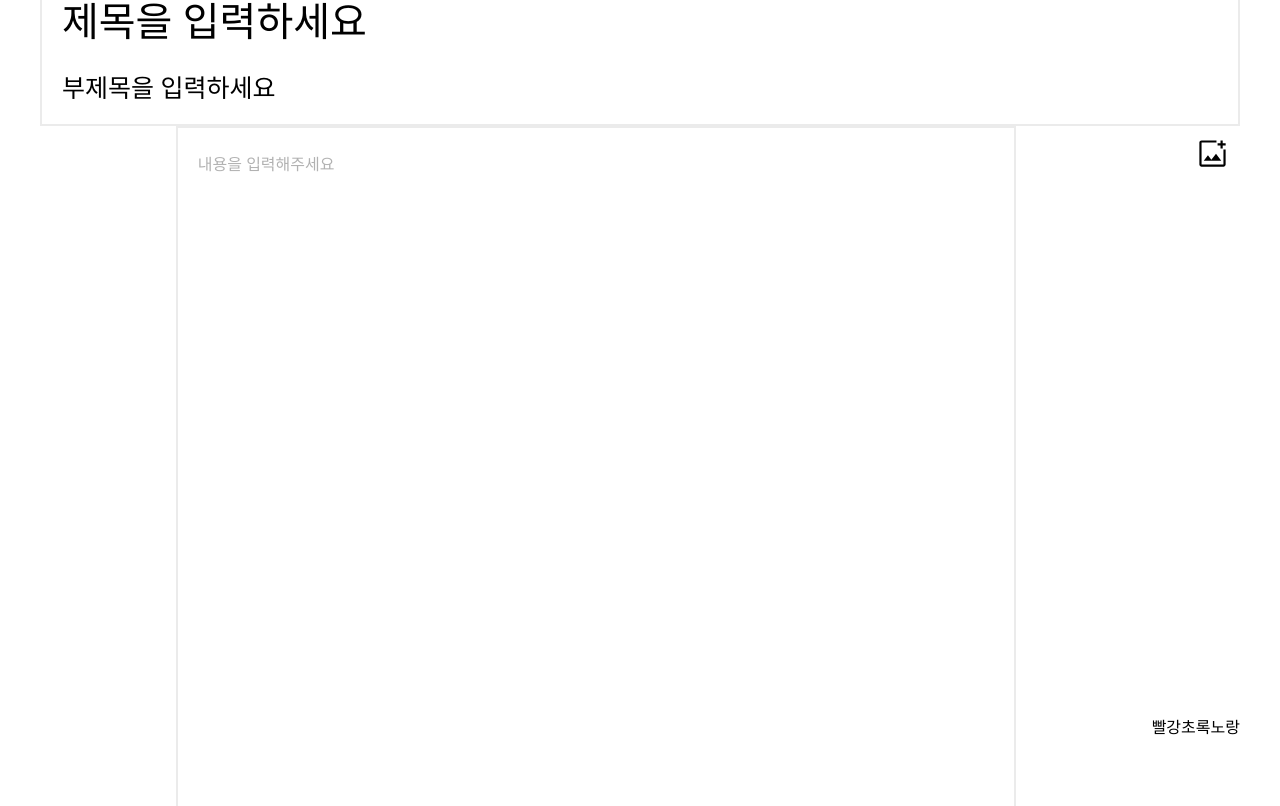
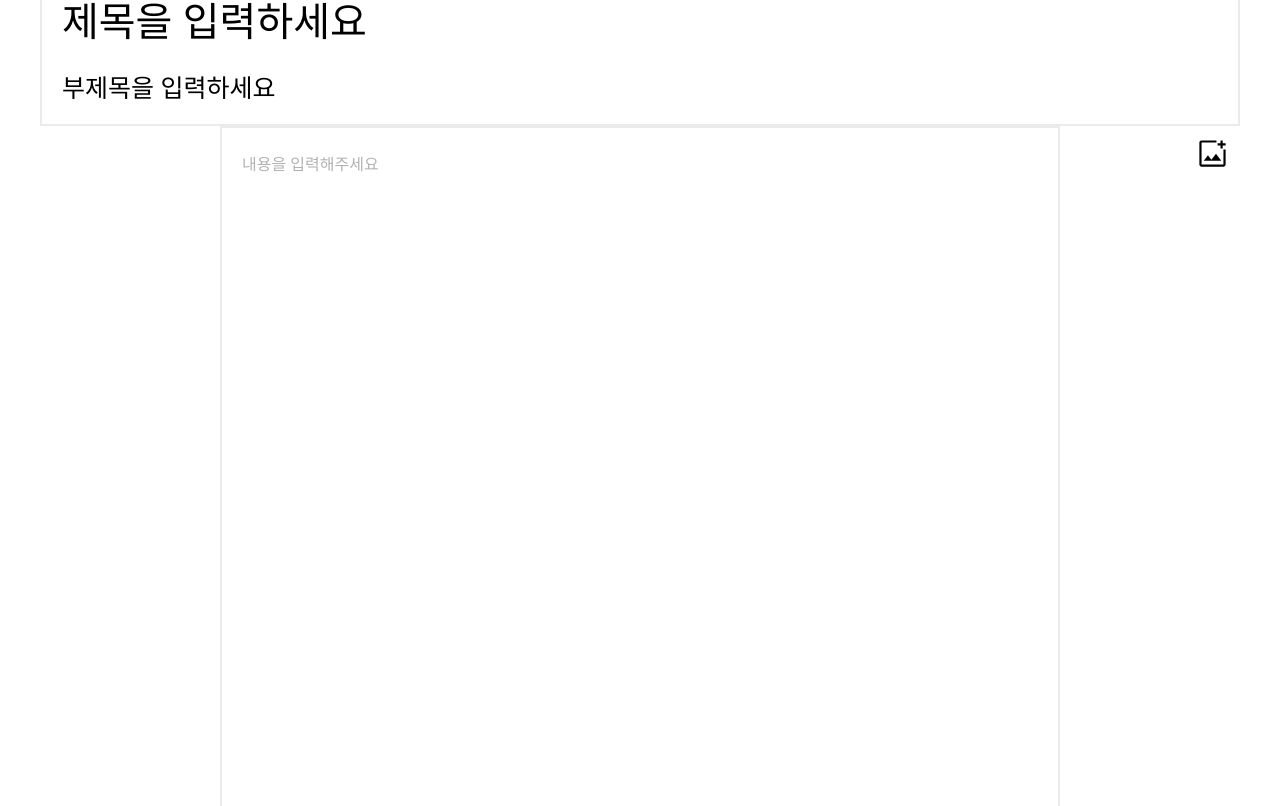
Before and after one commit to TaehyeungKim/animation_review_next, a React (Create React App) app: page /create in a window 1280 px wide. Shown: the part 454-1260 px from the top of the page. Built offline with nearby package versions, Linux system fonts and the light colour scheme; a web font is replaced by a local one.

Commit message:
:sparkles: add color modifying palette

```diff
--- a/src/pages/CreatePage/sub/EditableContentElements.tsx
+++ b/src/pages/CreatePage/sub/EditableContentElements.tsx
@@ -1,5 +1,5 @@
-import { useEffect, useRef } from "react";
-import { isForOfStatement } from "typescript";
+import { useState, useEffect, useLayoutEffect} from "react";
+import TextEditPalette from './TextEditPalette'
 
 
 interface EditableContentElements {
@@ -12,8 +12,24 @@ interface EditablePprops extends EditableContentElements {
 }
 
 function EditableP({className}:EditablePprops) {
+    const [paletteVisible, setPaletteVisible] = useState<boolean>(false);
+    const [rangeDomRect, setRangeDomRect] = useState<DOMRect>();
+
+    const selection = document.getSelection() as Selection;
+
+    const pCollection = document.getElementsByClassName(className) as HTMLCollectionOf<HTMLParagraphElement>;
+
+
+    const updatePaletteVisible = () => {
+
+        if(!selection.getRangeAt(0).collapsed) setPaletteVisible(true);
+        else setPaletteVisible(false);
+    }
+
 
     const changeLetterColor = (color: string, line: Node, selection: Selection) => {
+
+
 
         const {anchorNode, focusNode, anchorOffset, focusOffset} = selection
         if(anchorNode?.nodeName !== '#text' || focusNode?.nodeName !== '#text') return ;
@@ -40,15 +56,11 @@ function EditableP({className}:EditablePprops) {
         else if(!line.contains(anchorNode) && !line.contains(focusNode)) setRangeStartAndEnd(line.firstChild as Node, line.lastChild as Node, 0, line.lastChild?.textContent?.length as number, range);
         else {
             let [markerNode, markerNodeOffset] = line.contains(anchorNode) ? [anchorNode, anchorOffset] : [focusNode, focusOffset];
-            if(line.nextSibling && selection.containsNode(line.nextSibling as Node, true)) {
-                setRangeStartAndEnd(markerNode, line.lastChild as Node, markerNodeOffset, line.lastChild?.textContent?.length as number, range);
-                console.log('changed1')
-            }
-            else {
-                setRangeStartAndEnd(line.firstChild as Node, markerNode, 0, markerNodeOffset, range);
-                console.log('changed2')
-            }
+            if(line.nextSibling?.nodeName === 'P' && selection.containsNode(line.nextSibling as Node, true)) setRangeStartAndEnd(markerNode, line.lastChild as Node, markerNodeOffset, line.lastChild?.textContent?.length as number, range)
+            else setRangeStartAndEnd(line.firstChild as Node, markerNode, 0, markerNodeOffset, range);
         }
+
+        selection.addRange(range)
 
         const extracted = range.extractContents().textContent as string;
         span.appendChild(document.createTextNode(extracted));
@@ -56,7 +68,6 @@ function EditableP({className}:EditablePprops) {
     }
 
     const change = (selection: Selection, color: string)=> {
-        const pCollection = document.getElementsByClassName(className) as HTMLCollectionOf<HTMLParagraphElement>;
         let [top, bottom] = [-1,-1]
         for(let i = 0; i < pCollection.length; i++) {
             if(selection?.containsNode(pCollection[i], true)) {
@@ -73,21 +84,24 @@ function EditableP({className}:EditablePprops) {
         for(let j = top; j <= bottom; j++) {
             changeLetterColor(`${color}`, pCollection[j], selection)
         }
+        selection.collapseToEnd()
+        setPaletteVisible(false);
     }
 
-    const changeRed = change.bind(null, document.getSelection() as Selection, 'red')
-    const changeGreen = change.bind(null, document.getSelection() as Selection, 'green')
-    const changeYellow = change.bind(null, document.getSelection() as Selection, 'yellow')
+    const updateRangeDomRect = (rect: DOMRect) => setRangeDomRect(rect);
+
+
 
     useEffect(()=>{
-        document.getElementById('change_red')?.addEventListener('click', changeRed)
-        document.getElementById('change_green')?.addEventListener('click', changeGreen)
-        document.getElementById('change_yellow')?.addEventListener('click', changeYellow)
+        document.addEventListener('selectionchange', updatePaletteVisible)
     },[])
+
 
     return(
         <>
         <p className={className}><br/></p>
+        {paletteVisible && <TextEditPalette change={change} rangeDomRect={document.getSelection()?.getRangeAt(0).getBoundingClientRect() as DOMRect}/>}
+
         </>
     )
 }
--- /dev/null
+++ b/src/pages/CreatePage/sub/TextEditPalette.module.scss
@@ -0,0 +1,32 @@
+@import '../../../utils/toremfunc.scss';
+@import '../../../fonts/Font-Face.module.scss';
+
+
+.container {
+    position: relative;
+    display: flex;
+    flex-flow: row wrap;
+    width: fit-content;
+    padding: toRem(5);
+    border-bottom: 2px dotted skyblue;
+
+    .colorPalette {
+        display: flex;
+        flex-flow: row wrap;
+        width: 100%;
+        justify-content: center;
+
+        .colors {
+            flex-basis: toRem(15);
+            border-radius: 50%;
+            aspect-ratio: 1;
+            overflow: hidden;
+            margin: toRem(7);
+
+            .color {
+                width: 100%;
+                height: 100%;
+            }
+        }
+    }
+}
--- /dev/null
+++ b/src/pages/CreatePage/sub/TextEditPalette.tsx
@@ -0,0 +1,53 @@
+import React, { useState, useLayoutEffect, useRef } from "react";
+
+import ButtonComponent from "../../../components/Global/ButtonComponent"
+import styles from './TextEditPalette.module.scss'
+
+interface TextEditPaletteProps {
+    change: (selection: Selection, color: string) => void,
+    rangeDomRect: DOMRect
+}
+
+interface PaletteStyle {
+    top: number|string,
+    bottom: number|string,
+    transform: string
+}
+
+
+function TextEditPalette({change, rangeDomRect}: TextEditPaletteProps) {
+
+    const [paletteStyle, setPaletteStyle] = useState<PaletteStyle>({top: 'initial', bottom: 'initial', transform: 'initial'})
+
+    const containerRef = useRef<HTMLDivElement>(null);
+
+    const colorArr = ['black','red', 'orange', 'yellow', 'green', 'blue', 'navy', 'purple']
+
+    const selection = document.getSelection() as Selection
+
+    const { bottom, top } = rangeDomRect;
+
+    useLayoutEffect(()=>{
+        const contentAreaClientRect = document.getElementById('contentArea')?.getBoundingClientRect() as DOMRect
+        const [contentAreaBottom, contentAreaTop] = [contentAreaClientRect.bottom, contentAreaClientRect.top];
+        if(containerRef.current) {
+            if(bottom - window.scrollY + containerRef.current.offsetHeight > contentAreaBottom) setPaletteStyle({
+                ...paletteStyle, bottom: contentAreaBottom-bottom, transform: `translateY(${-(bottom-top)}px)`, top: 'initial' })
+            else setPaletteStyle({...paletteStyle, bottom: 'initial', transform: `translateY(${bottom-top}px)`, top: top - contentAreaTop})
+        }
+    },[])
+
+    return(
+        <div className = {styles.container} contentEditable='false' ref={containerRef} style={paletteStyle as React.CSSProperties}>
+            <div className={styles.colorPalette}>
+                {colorArr.map((color: string, index: number) => {
+                    const colorPaletteElm = <div className = {styles.color} style={{background: `${color}`}} onSelect={()=>{return false}}></div>
+                    return <ButtonComponent className={styles.colors} children={colorPaletteElm} key={index} event={[['click', change.bind(null, selection, color)]]}/>
+                })
+                }
+            </div>
+        </div>
+    )
+}
+
+export default TextEditPalette
--- a/src/pages/CreatePage/sub/WriteContent.tsx
+++ b/src/pages/CreatePage/sub/WriteContent.tsx
@@ -95,16 +95,6 @@ function WriteContent() {
                 case "Enter":
                     const anc = anchor.nodeName === '#text' ? anchor.parentNode : anchor
                     const addedLine = paragraphMaker();
-                    // if(anc === contentArea.current?.firstElementChild && anc?.nodeName !== "DIV") {
-                    //     e.preventDefault();
-                    //     contentArea.current?.insertBefore(addedLine, anc?.nextSibling as Node);
-                    //     const [former, latter] = [
-                    //     document.createTextNode(anc?.textContent?.slice(0,selection.anchorOffset) as string),
-                    //     document.createTextNode(anc?.textContent?.slice(selection.anchorOffset) as string)]
-                    //     selection.setBaseAndExtent(anc?.nextSibling as Node, 0, anc?.nextSibling as Node, 0)
-                    //     if(anc?.firstChild) anc?.replaceChild(former, anc.firstChild as Node);
-                    //     selection.anchorNode?.appendChild(latter);
-                    // }
                      if(anc?.nodeName === "DIV") {
                         e.preventDefault();
                         contentArea.current?.insertBefore(addedLine, anc?.nextSibling as Node)
@@ -156,9 +146,6 @@ function WriteContent() {
             <section className={styles['write--content']} contentEditable='true' ref={contentArea} id={'contentArea'}>
                 <EditableP className={styles.line}/>
             </section>
-            <button onSelect={()=>{return false}} id='change_red'>빨강</button>
-            <button onSelect={()=>{return false}} id='change_green'>초록</button>
-            <button onSelect={()=>{return false}} id='change_yellow'>노랑</button>
             <WriteContentAside style={asideStyle}/>
         </main>
     )
```
